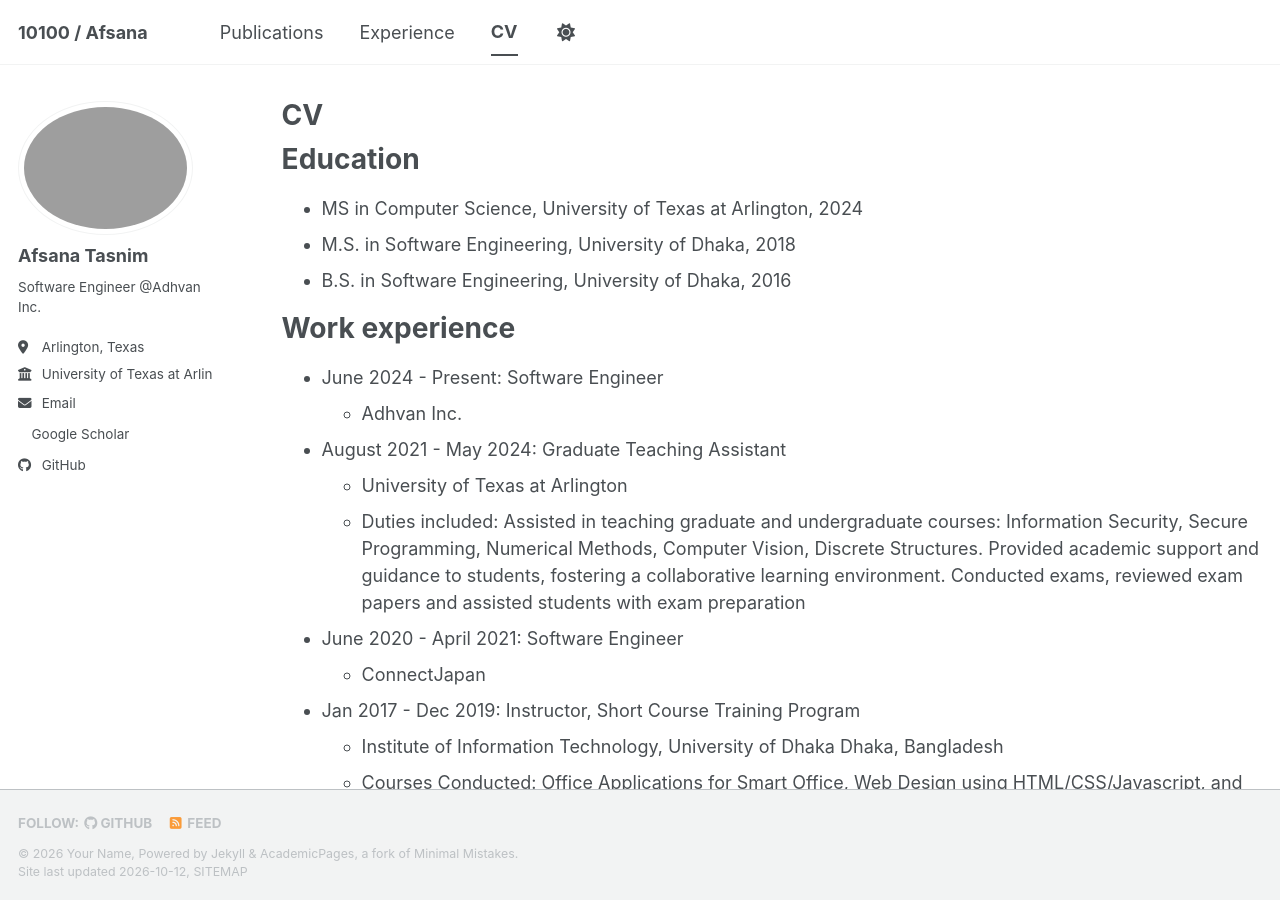
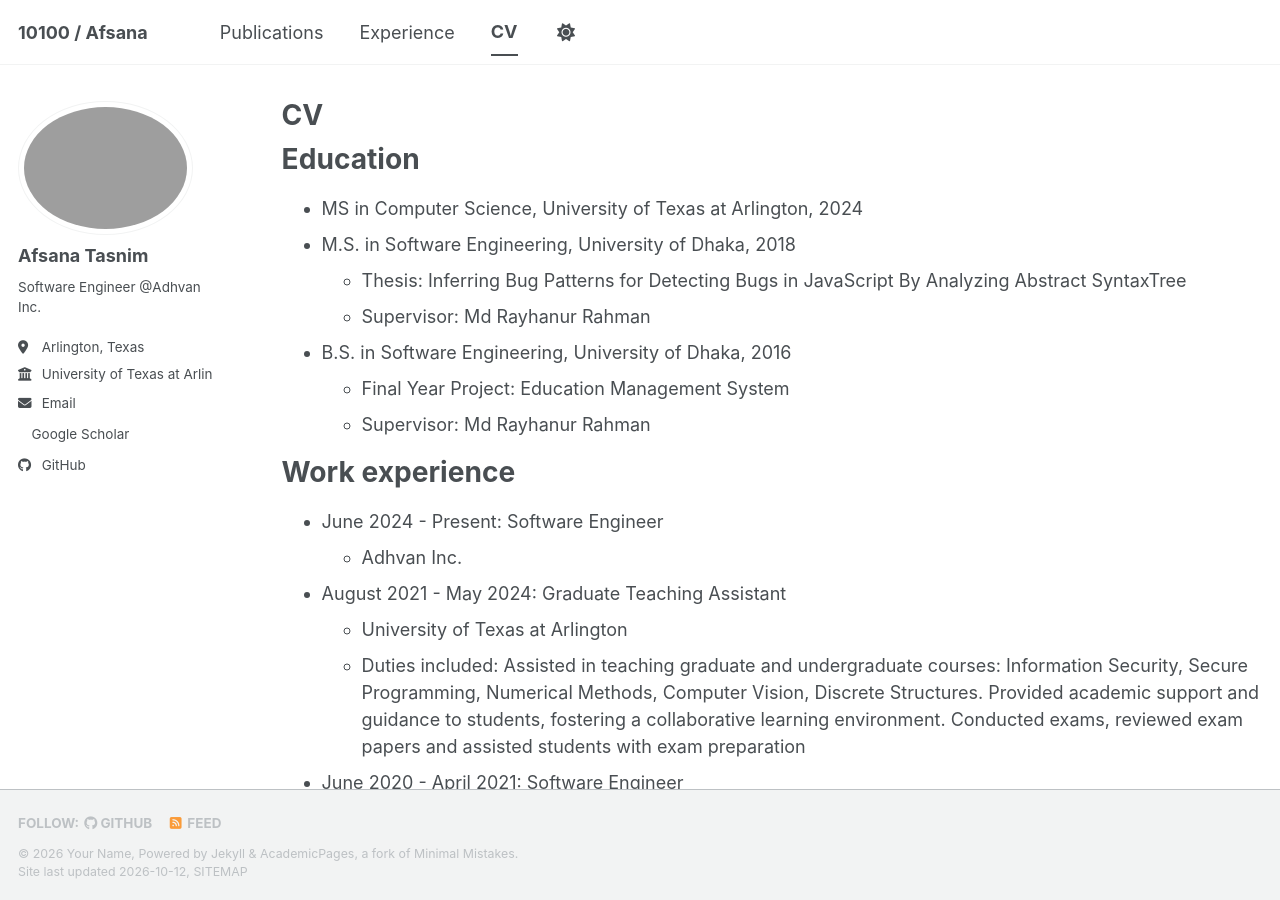
Before and after one commit to AfsanaTasnim/AfsanaTasnim.github.io, a Jekyll site: the page built from _pages/cv.md, in a window 1280 px wide and 900 px high. Built offline with Jekyll 4.4.1, drawn with Linux system fonts in a browser that asks for light colours; a style sheet for code colours, icons or effects is not loaded.

Commit message:
Update cv.md
Added thesis and final year project details with supervisors.

```diff
--- a/_pages/cv.md
+++ b/_pages/cv.md
@@ -13,7 +13,11 @@ Education
 ======
 * MS in Computer Science, University of Texas at Arlington, 2024
 * M.S. in Software Engineering, University of Dhaka, 2018
+  * Thesis: Inferring Bug Patterns for Detecting Bugs in JavaScript By Analyzing Abstract SyntaxTree
+  * Supervisor: Md Rayhanur Rahman
 * B.S. in Software Engineering, University of Dhaka, 2016
+  * Final Year Project: Education Management System
+  * Supervisor: Md Rayhanur Rahman
 
 Work experience
 ======
```
